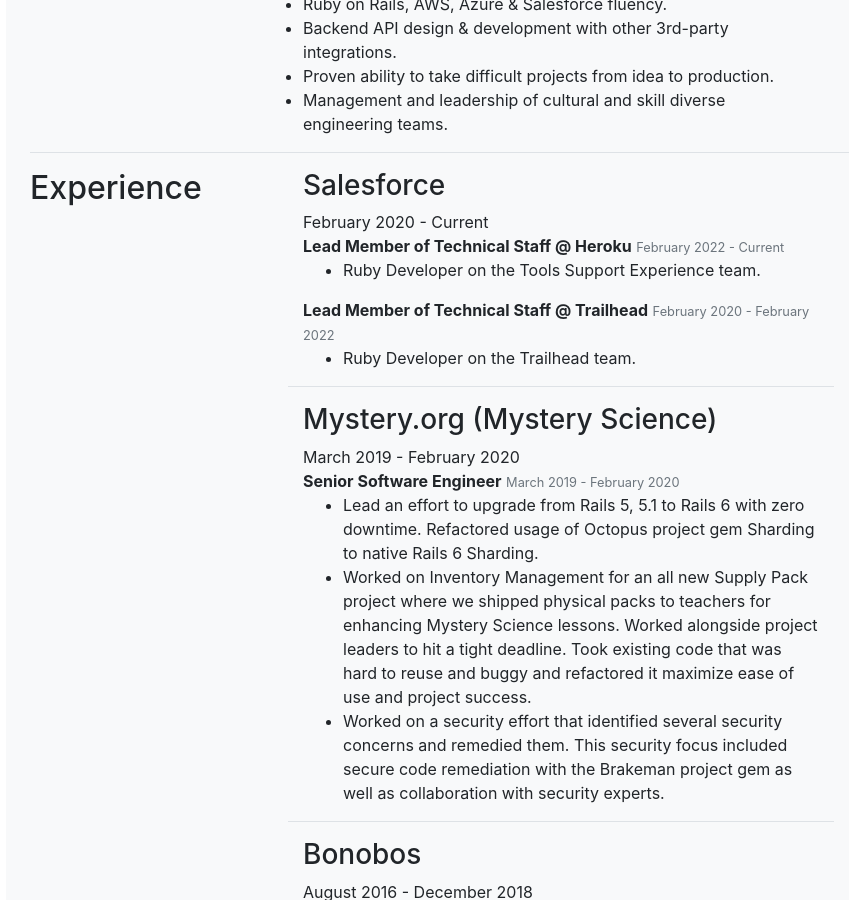
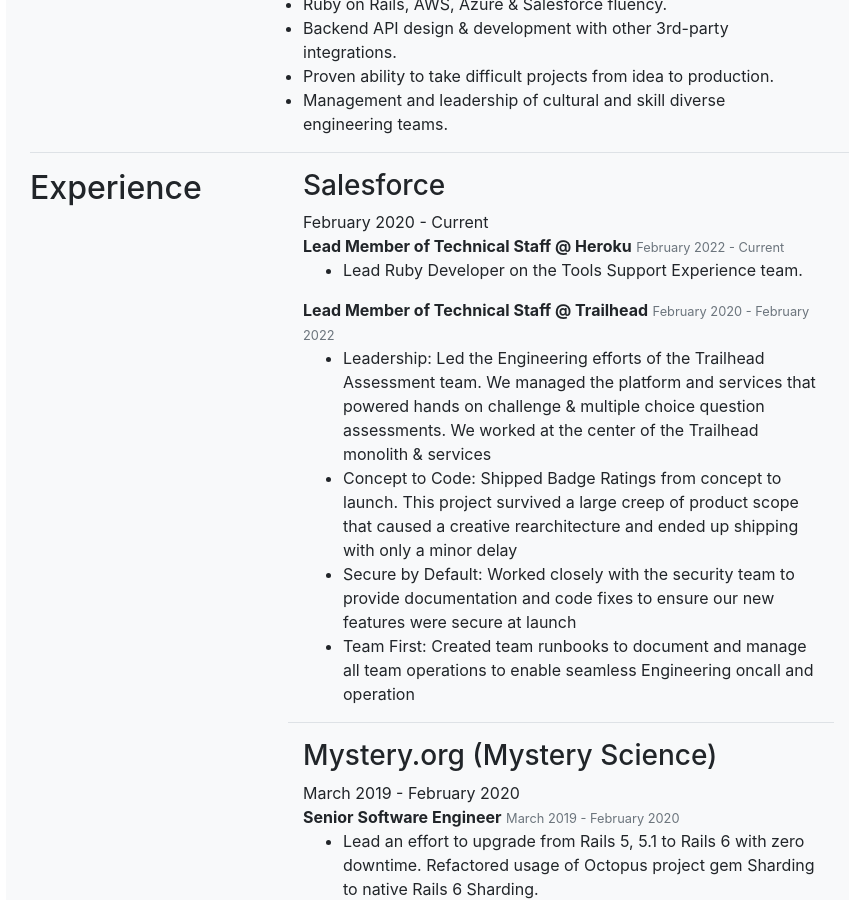
Before and after one commit to jdodson/jdodsonorg, a Jekyll site: the page built from resume.html, in a window 1280 px wide and 900 px high, scrolled down 520 px. Shown: the whole window, without its empty margins (79-928 px from the left). Built offline with Jekyll 4.4.1, drawn with Linux system fonts in a browser that asks for light colours; nearby versions of some CDN libraries.

Commit message:
Update resume

```diff
--- a/resume.html
+++ b/resume.html
@@ -58,7 +58,7 @@
           <strong>Lead Member of Technical Staff @ Heroku</strong>
           <small class="text-muted">February 2022 - Current</small>
           <ul>
-            <li>Ruby Developer on the Tools Support Experience team.</li>
+            <li>Lead Ruby Developer on the Tools Support Experience team.</li>
           </ul>
         </div>
 
@@ -66,7 +66,10 @@
           <strong>Lead Member of Technical Staff @ Trailhead</strong>
           <small class="text-muted">February 2020 - February 2022</small>
           <ul>
-            <li>Ruby Developer on the Trailhead team.</li>
+            <li>Leadership: Led the Engineering efforts of the Trailhead Assessment team.  We managed the platform and services that powered hands on challenge & multiple choice question assessments. We worked at the center of the Trailhead monolith & services</li>
+            <li>Concept to Code: Shipped Badge Ratings from concept to launch.  This project survived a large creep of product scope that caused a creative rearchitecture and ended up shipping with only a minor delay</li>
+            <li>Secure by Default: Worked closely with the security team to provide documentation and code fixes to ensure our new features were secure at launch</li>
+            <li>Team First: Created team runbooks to document and manage all team operations to enable seamless Engineering oncall and operation</li>
           </ul>
         </div>
       </div>
```
Also changed, not shown: docs/resume.html (+5 -2 lines).
